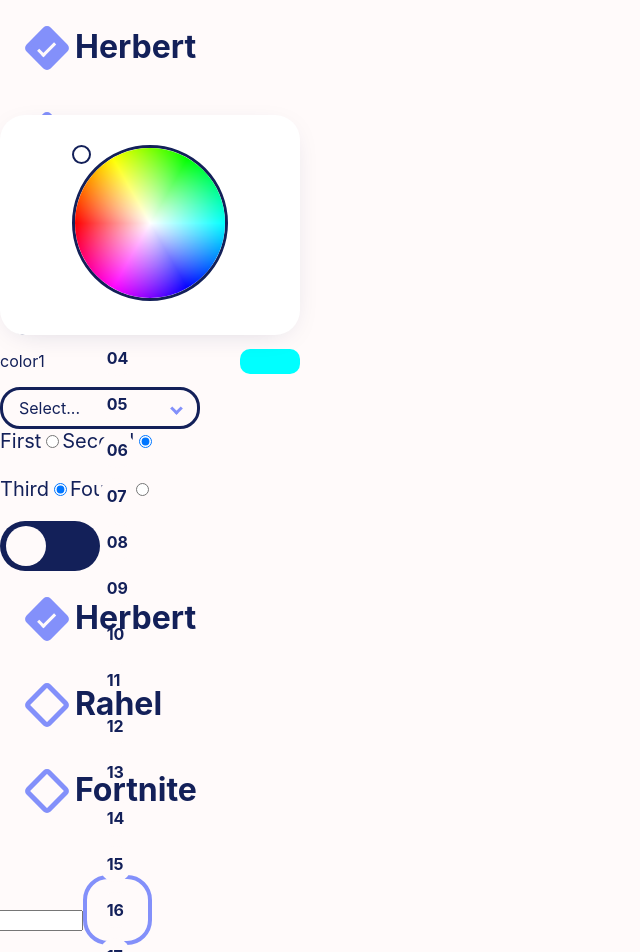
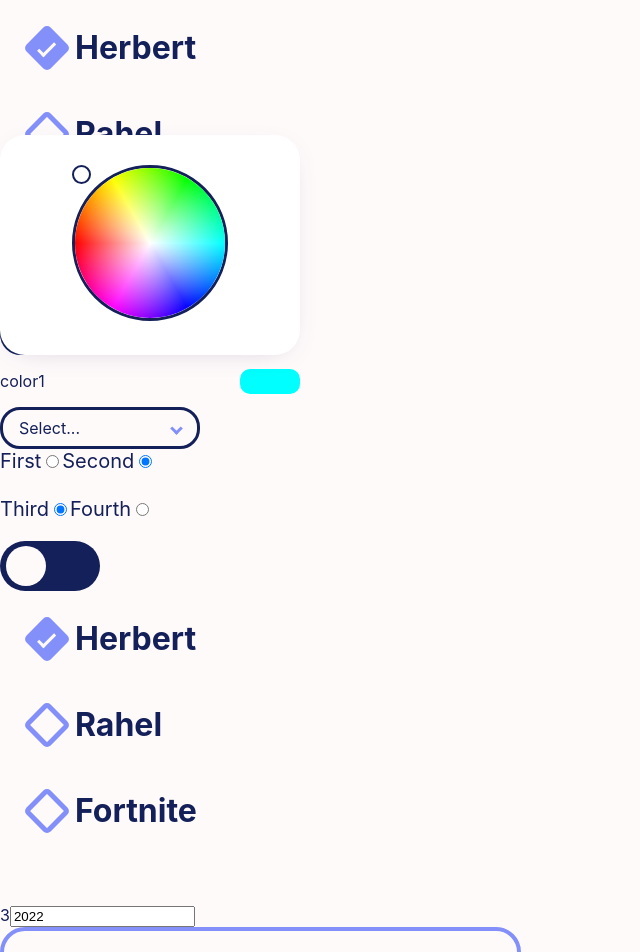
Before and after one commit to lucaskronlachner/installations-tool-infoniqa, a React (Create React App) app in the folder infoniqa-installation-tool/: page / in a window 1280 px wide. Shown: the top 952 px of the page, without its empty margins (0-640 px from the left). Built offline with nearby package versions, Linux system fonts and the light colour scheme.

Commit message:
Small Changes

```diff
--- a/infoniqa-installation-tool/src/components/Checkbox/CheckboxComp.js
+++ b/infoniqa-installation-tool/src/components/Checkbox/CheckboxComp.js
@@ -4,7 +4,7 @@
 export default function CheckboxComp(props) {
 
     return (
-        <div className='container'>
+        <div className='container_Check'>
             <CheckboxList ident={props._ident} checkList={[true, false, false]} nameList={props.items} />
         </div>
     )
@@ -57,7 +57,7 @@
 
     render() {
         return (
-            <div className='container'>
+            <div className='container_Check'>
                 <input id={`${this.props.ident}Box${this._Key}`} type="checkbox" defaultChecked={this._IsChecked} />
                 <span className='boxClass' onClick={this.handleClick} />
                 <h1 className='DescriptionText'>{this.props.name}</h1>
--- a/infoniqa-installation-tool/src/components/Checkbox/CheckboxStyle.css
+++ b/infoniqa-installation-tool/src/components/Checkbox/CheckboxStyle.css
@@ -1,6 +1,6 @@
 @import url("../../App.css");
 
-.container{
+.container_Check{
     height: 5em;
     -webkit-user-select: none;
     -moz-user-select: none;
@@ -22,12 +22,12 @@
 
 
 .checkBoxButton{
-    width: 5em;
-    height: 5em;
+    width: 1em;
+    height: 1em;
     transform: rotate(45deg);
 }
 
-.container input {
+.container_Check input {
   position: absolute;
   opacity: 0;
   cursor: pointer;
@@ -53,7 +53,7 @@
     background-color: #ccc;
 }
 
-.container input:checked ~ .boxClass{
+.container_Check input:checked ~ .boxClass{
     background-color: var(--cornflower-blue);
 }
 
@@ -61,7 +61,7 @@
     border-color: var(--red-orange);
 }
 
-.container input:checked ~ .boxClass:after{
+.container_Check input:checked ~ .boxClass:after{
     opacity: 100;
 }
 
@@ -80,7 +80,7 @@
 
 
 .DescriptionText{
-    top: -1.87em;
+    top: -1.83em;
     margin-left: 2rem;
     position: relative;
     color: var(--oxford-blue);
--- a/infoniqa-installation-tool/src/components/DatePicker/DatePickerComp.js
+++ b/infoniqa-installation-tool/src/components/DatePicker/DatePickerComp.js
@@ -10,9 +10,9 @@
 
     return(
     <div>
-       <div className='DatePicker_container yearNMonth_Container'>
+       <div className='yearNMonth_Container'>
                 <YearNMonthCarusel curYear={_currentYear} setCurYear={setcurrentYear} curMonth={_currentMonth} setCurMonth={setcurrentMonth}/>
-            <div className='DatePicker_container month_Container'>
+            <div className='month_Container'>
                 <MonthComponent ident={_ident} DayList={getDaysArray(_currentYear, _currentMonth)}/>
             </div>
         </div>
@@ -72,7 +72,7 @@
         counter += 1
         this.breakStatment = (counter % this.props.listLength) === 0 ? <br className='breakLines'></br> : null
         return(
-            <div className='Datepicker_Container'>
+            <div className='DatePicker_container'>
                 <div id={`${this.props.ident}DayComp`} className='dayComp' onClick={this.HandleClick}>
                     {
                     this.props.DayNumber
--- a/infoniqa-installation-tool/src/components/DatePicker/DatePickerStyle.css
+++ b/infoniqa-installation-tool/src/components/DatePicker/DatePickerStyle.css
@@ -38,7 +38,6 @@
     color: var(--snow-white);
 }
 
-
 .DatePicker_container{
     width: 50px;
     height: 50px;
@@ -64,6 +63,7 @@
     border-radius: 25px;
     border-style: solid;
     border-width: 4px;
+    width: 500px;
     padding: 0.4em;
     border-color: var(--cornflower-blue);
     background-color: var(--snow-white);
```
